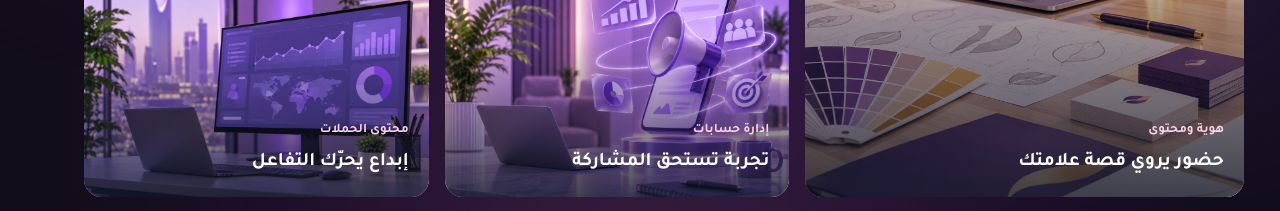
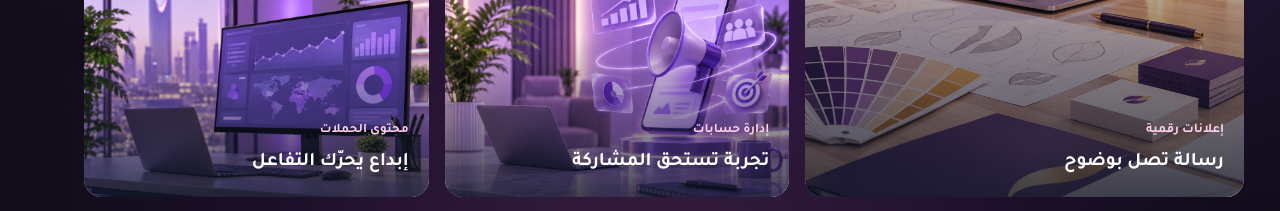
Before and after one commit to algamaoi2002-tech/twasul-global-redesign, a plain HTML site: page index.html in a window 1280 px wide. Shown: the part 2960-3171 px from the top of the page. Drawn offline with Linux system fonts and the light colour scheme.

Commit message:
Restore digital ads portfolio caption
Co-authored-by: Copilot <223556219+Copilot@users.noreply.github.com>

```diff
--- a/index.html
+++ b/index.html
@@ -523,7 +523,7 @@
           <div class="portfolio-grid">
             <article class="project">
               <img src="portfolio-branding-studio.png" alt="استوديو تصميم هوية بصرية بألوان بنفسجية وذهبية" loading="lazy">
-              <div class="project-caption"><span>هوية ومحتوى</span><h3>حضور يروي قصة علامتك</h3></div>
+              <div class="project-caption"><span>إعلانات رقمية</span><h3>رسالة تصل بوضوح</h3></div>
             </article>
             <article class="project">
               <img src="portfolio-social-media-workspace.png" alt="مساحة عمل لإدارة محتوى منصات التواصل الاجتماعي" loading="lazy">
```
